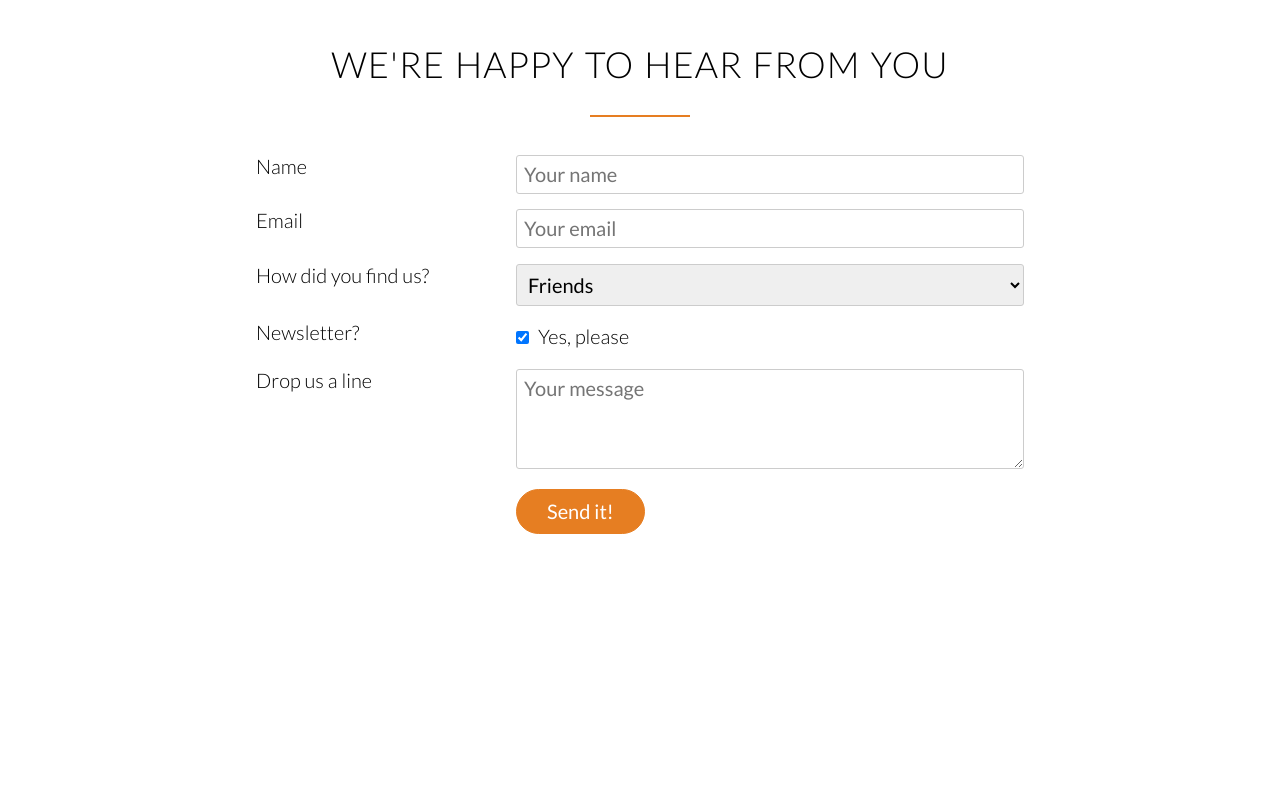
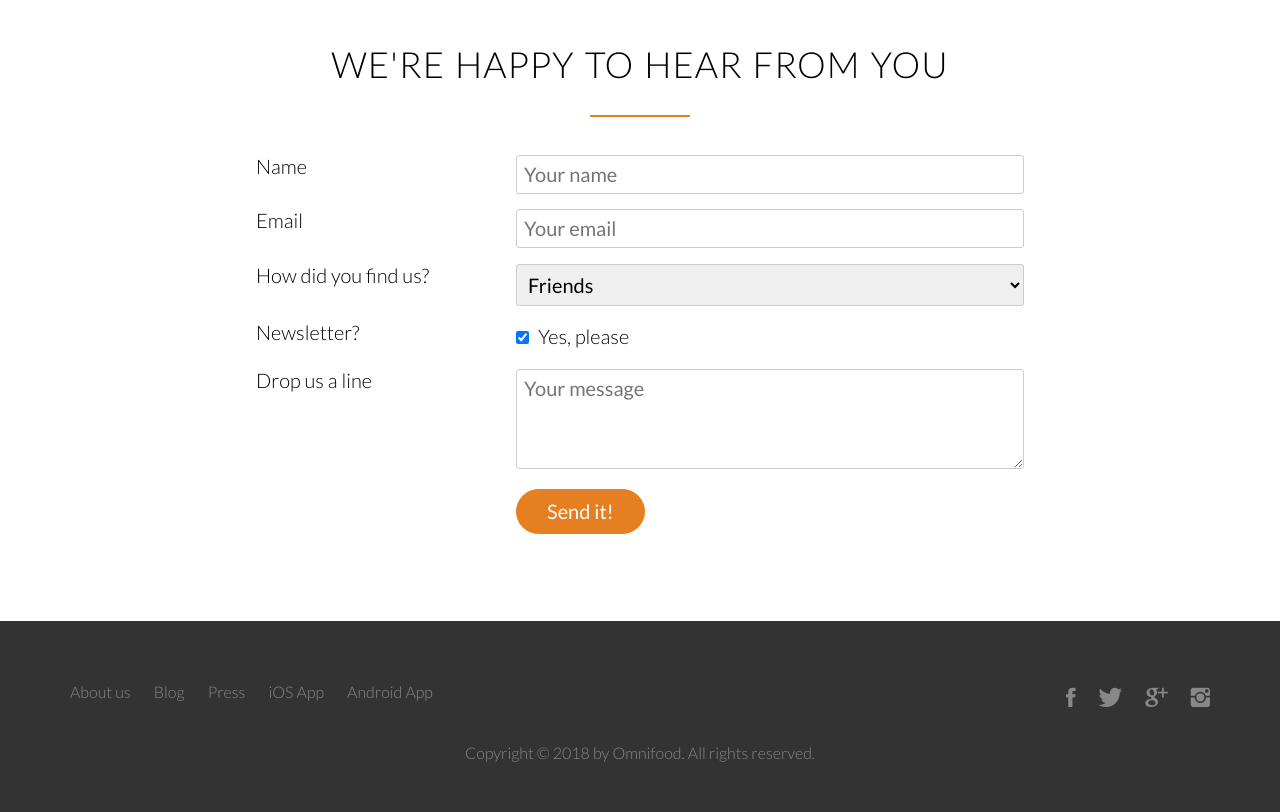
Before and after one commit to patrykpilek/Omnifood, a plain HTML site: page index.html in a window 1280 px wide. Shown: the part 4643-5455 px from the top of the page. Before the commit the page ends 5264 px from the top, so only its background shows below. Drawn offline with Linux system fonts and the light colour scheme; files whose address does not match are found by name.

Commit message:
footer section.

```diff
--- a/index.html
+++ b/index.html
@@ -376,5 +376,32 @@
             </form>
         </div>
     </section>
+
+    <footer>
+        <div class="row">
+            <div class="col span-1-of-2">
+                <ul class="footer-nav">
+                    <li><a href="#">About us</a></li>
+                    <li><a href="#">Blog</a></li>
+                    <li><a href="#">Press</a></li>
+                    <li><a href="#">iOS App</a></li>
+                    <li><a href="#">Android App</a></li>
+                </ul>
+            </div>
+            <div class="col span-1-of-2">
+                <ul class="social-icons">
+                    <li><a href="#"><i class="ion-social-facebook"></i></a></li>
+                    <li><a href="#"><i class="ion-social-twitter"></i></a></li>
+                    <li><a href="#"><i class="ion-social-googleplus"></i></a></li>
+                    <li><a href="#"><i class="ion-social-instagram"></i></a></li>
+                </ul>
+            </div>
+        </div>
+        <div class="row">
+            <p>
+                Copyright &copy; 2018 by Omnifood. All rights reserved.
+            </p>
+        </div>
+    </footer>
 </body>
 </html>
--- a/resources/css/style.css
+++ b/resources/css/style.css
@@ -477,3 +477,82 @@ input[type=checkbox] {
 }
 
 *:focus  {outline: none;}
+
+/* --------------------------------------------------------------- */
+/* FOOTER */
+/* --------------------------------------------------------------- */
+footer {
+    background-color: #333;
+    padding: 50px;
+    font-size: 80%;
+}
+
+.footer-nav {
+    list-style: none;
+    float: left;
+}
+
+.social-icons {
+    list-style: none;
+    float: right;
+}
+
+.footer-nav li,
+.social-icons li {
+    display: inline-block;
+    margin-right: 20px;
+}
+
+.footer-nav li:last-child,
+.social-icons li:last-child {
+    margin-right: 0;
+}
+
+.footer-nav li a:link,
+.footer-nav li a:visited,
+.social-icons li a:link,
+.social-icons li a:visited {
+    text-decoration: none;
+    border: 0;
+    color: #888;
+    transition: color 0.2s;
+}
+
+.footer-nav li a:hover,
+.footer-nav li a:active {
+    color: #ddd;
+}
+
+.social-icons li a:link,
+.social-icons li a:visited {
+    font-size: 160%;
+}
+
+.ion-social-facebook,
+.ion-social-twitter,
+.ion-social-googleplus,
+.ion-social-instagram {
+    transition: color 0.2s;
+}
+
+.ion-social-facebook:hover {
+    color: #3b5998;
+}
+
+.ion-social-twitter:hover {
+    color: #00aced;
+}
+
+.ion-social-googleplus:hover {
+    color: #dd4b39;
+}
+
+.ion-social-instagram:hover {
+    color: #517fa4;
+}
+
+footer p {
+    color: #888;
+    text-align: center;
+    margin-top: 20px;
+}
```
